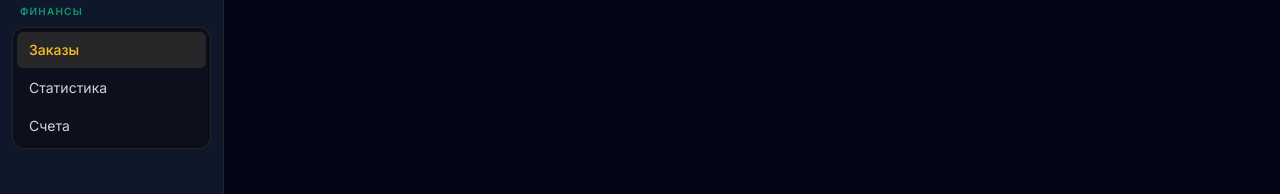
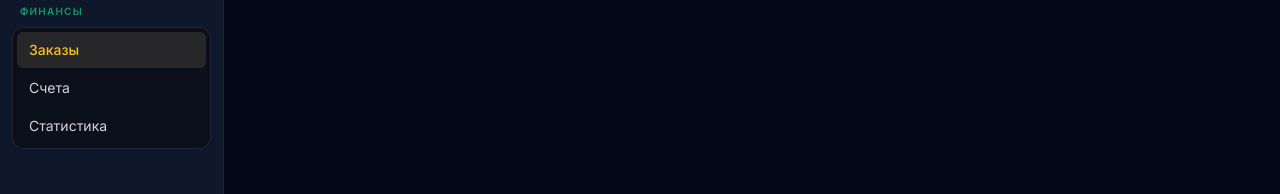
Before and after one commit to tnick1502/billing_control, a SvelteKit app in the folder frontend/: page /orders in a window 1280 px wide. Shown: the part 282-476 px from the top of the page. Built offline with nearby package versions, Linux system fonts and the light colour scheme; no server answers.

Commit message:
Update +layout.svelte

```diff
--- a/frontend/src/routes/+layout.svelte
+++ b/frontend/src/routes/+layout.svelte
@@ -2,11 +2,12 @@
   import '../app.css';
   import { page } from '$app/stores';
 
-  /** Явная зависимость от маршрута — иначе классы навигации могут не обновляться при client-side навигации */
-  $: pathname = $page.url.pathname;
-
-  function navClass(href: string) {
-    const active = pathname === href || (href !== '/' && pathname.startsWith(href + '/'));
+  /**
+   * path должен приходить из шаблона как `$page.url.pathname`, иначе Svelte не подписывается
+   * на store и классы не обновляются при клиентской навигации.
+   */
+  function navClass(href: string, path: string) {
+    const active = path === href || (href !== '/' && path.startsWith(href + '/'));
     return `block px-3 py-2 rounded-md text-sm transition-colors ${
       active ? 'bg-zinc-800 text-amber-400 font-medium' : 'text-zinc-300 hover:bg-zinc-800/80 hover:text-white'
     }`;
@@ -23,7 +24,7 @@
     <nav class="flex-1 py-3 px-2 space-y-4 overflow-y-auto">
       <!-- отдельно: планы -->
       <div>
-        <a href="/monthly-plans" class={navClass('/monthly-plans')}>Месячные планы</a>
+        <a href="/monthly-plans" class={navClass('/monthly-plans', $page.url.pathname)}>Месячные планы</a>
       </div>
 
       <!-- Производство -->
@@ -39,9 +40,9 @@
           role="group"
           aria-label="Производство"
         >
-          <a href="/parts" class={navClass('/parts')}>Детали</a>
-          <a href="/devices" class={navClass('/devices')}>Приборы</a>
-          <a href="/bom" class={navClass('/bom')}>Спецификации</a>
+          <a href="/parts" class={navClass('/parts', $page.url.pathname)}>Детали</a>
+          <a href="/devices" class={navClass('/devices', $page.url.pathname)}>Приборы</a>
+          <a href="/bom" class={navClass('/bom', $page.url.pathname)}>Спецификации</a>
         </div>
       </div>
 
@@ -58,9 +59,9 @@
           role="group"
           aria-label="Финансы"
         >
-          <a href="/orders" class={navClass('/orders')}>Заказы</a>
-          <a href="/statistics" class={navClass('/statistics')}>Статистика</a>
-          <a href="/invoices" class={navClass('/invoices')}>Счета</a>
+          <a href="/orders" class={navClass('/orders', $page.url.pathname)}>Заказы</a>
+          <a href="/invoices" class={navClass('/invoices', $page.url.pathname)}>Счета</a>
+          <a href="/statistics" class={navClass('/statistics', $page.url.pathname)}>Статистика</a>
         </div>
       </div>
     </nav>
```
